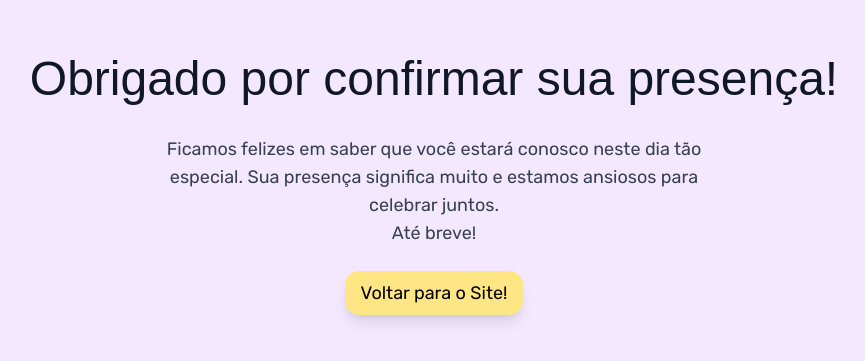
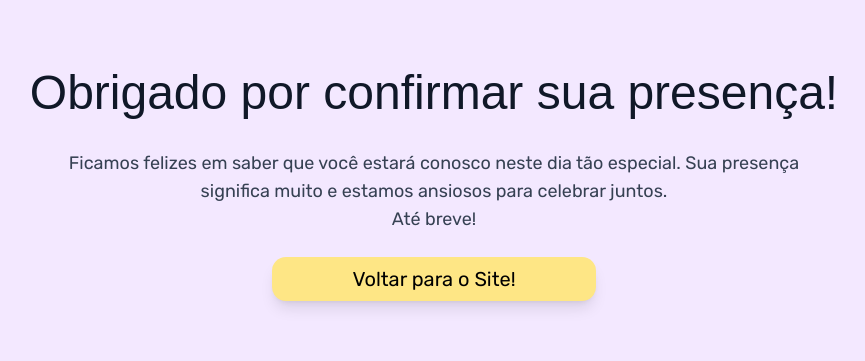
Before and after one commit to Guilhsouza/casamento-suelen-andre, a Next.js app: page /thanks in a window 1280 px wide. Shown: the part 215-576 px from the top of the page, without its empty margins (206-1071 px from the left). Built offline with nearby package versions, Linux system fonts and the light colour scheme; a web font is replaced by a local one.

Commit message:
ajustando responsividade do /thanks

```diff
--- a/app/thanks/page.tsx
+++ b/app/thanks/page.tsx
@@ -6,13 +6,14 @@ export default function Thanks() {
     return (
         <main className={`h-svh flex flex-col justify-center items-center bg-purple-100 px-6 text-center`}>
             <h2 className={`text-4xl lg:text-5xl mb-8 text-gray-900 ${lato.className}}`}>Obrigado por confirmar sua presença!</h2>
-            <p className={`text-lg text-gray-700 max-w-xl mb-6 ${rubik.className}`}>
+            <p className={`text-lg text-gray-700 max-w-3xl mb-6 ${rubik.className}`}>
                 Ficamos felizes em saber que você estará conosco neste dia tão especial.
                 Sua presença significa muito e estamos ansiosos para celebrar juntos. <br />
+
                 Até breve!
             </p>
             <button
-                className={`${rubik.className} text-lg bg-amber-200 shadow-lg py-2 px-4 rounded-xl border-transparent hover:bg-amber-700 hover:text-white transition`}
+                className={`${rubik.className} text-lg bg-amber-200 shadow-lg py-2 px-10 rounded-xl border-transparent sm:text-xl sm:px-20 hover:bg-amber-700 hover:text-white transition`}
                 onClick={() => { window.location.href = 'https://casamento-suelen-andre.vercel.app/' }
                 }>
                 Voltar para o Site!</button>
```
